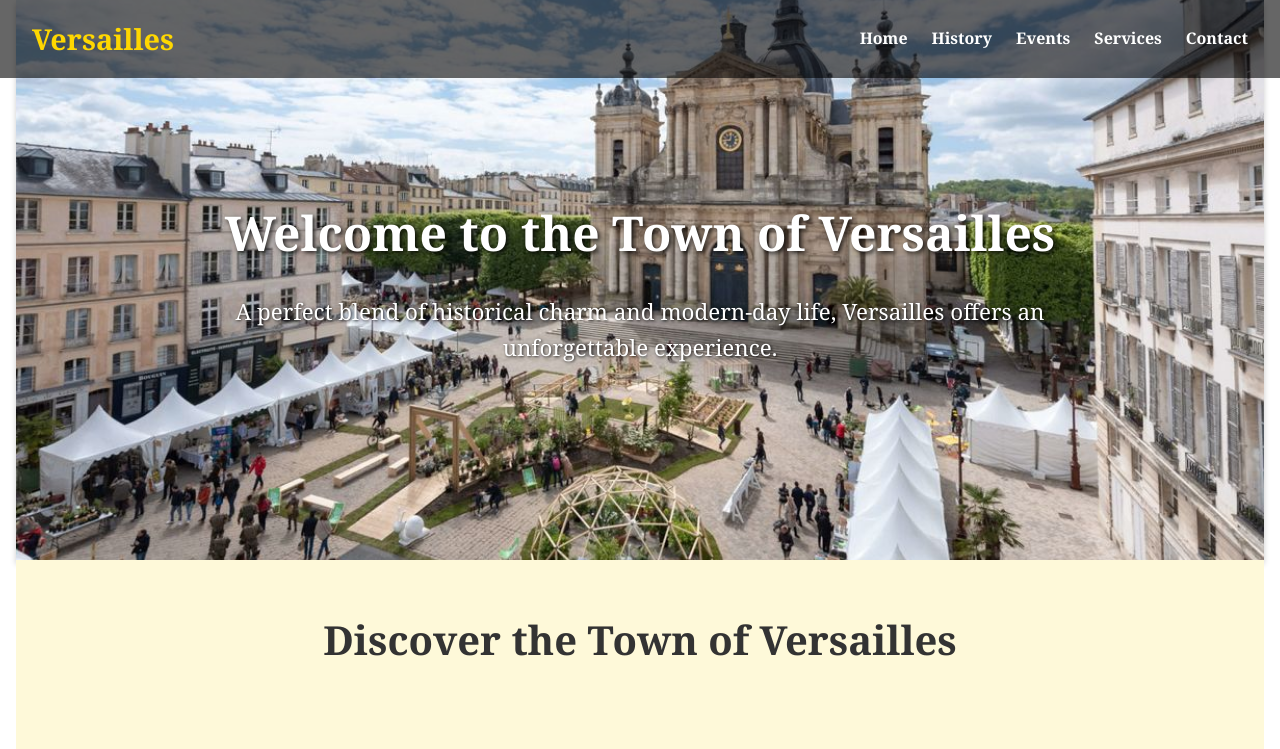
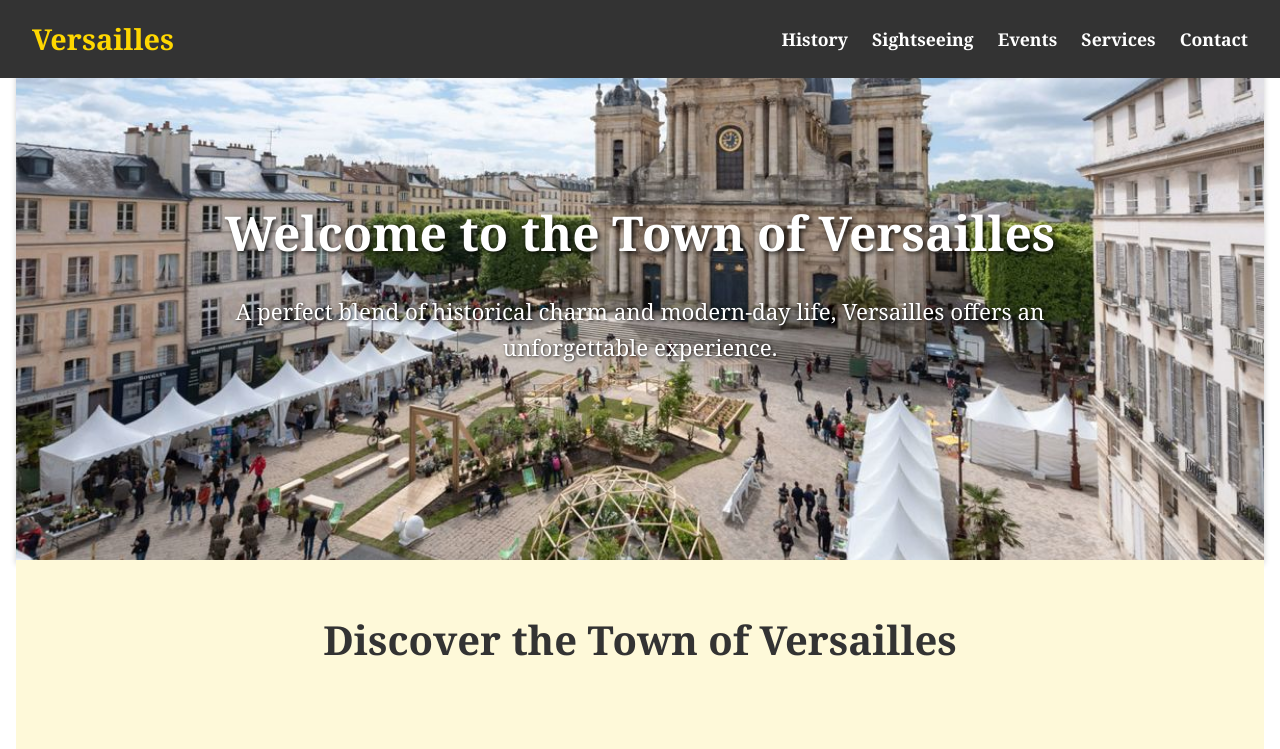
Before and after one commit to Mehdii90/WebDesign-project, a plain HTML site: page pages/sightseeing.html in a window 1280 px wide. Shown: the top 749 px of the page. Drawn offline with Linux system fonts and the light colour scheme.

Commit message:
Unifying headers

```diff
--- a/pages/assets/css/contact.css
+++ b/pages/assets/css/contact.css
@@ -28,26 +28,28 @@ body {
     align-items: center;
 }
 
-nav .logo {
+.logo {
     font-size: 1.8em;
     font-weight: bold;
+    text-decoration: none;
     color: #ffd700;
 }
 
-nav .nav-links {
+.nav-links {
     list-style: none;
     display: flex;
     gap: 1.5em;
 }
 
-nav .nav-links a {
+a {
     text-decoration: none;
     color: #fff;
     font-weight: bold;
     transition: color 0.3s;
+    font-size: 1.1em;
 }
 
-nav .nav-links a:hover {
+a:hover {
     color: #ffd700;
 }
 
--- a/pages/assets/css/history.css
+++ b/pages/assets/css/history.css
@@ -12,7 +12,7 @@ body {
     padding: 0 1em;
 }
 
-header {
+.header {
     width: 100%;
     position: fixed;
     top: 0;
@@ -20,35 +20,36 @@ header {
     z-index: 1000;
 }
 
-nav {
-    width: 100%; /*takes the full screen width */
+.header-nav {
     padding: 1em 2em;
-    background: rgba(0, 0, 0, 0.6); /* Semi-transparent black */
+    background: #333; /* Semi-transparent black */
     display: flex;
     justify-content: space-between;
     align-items: center;
 }
 
-nav .logo {
+.logo {
     font-size: 1.8em;
     font-weight: bold;
+    text-decoration: none;
     color: #ffd700;
 }
 
-nav .nav-links {
+.nav-links {
     list-style: none;
     display: flex;
     gap: 1.5em;
 }
 
-nav .nav-links a {
+a {
     text-decoration: none;
     color: #fff;
     font-weight: bold;
     transition: color 0.3s;
+    font-size: 1.1em;
 }
 
-nav .nav-links a:hover {
+a:hover {
     color: #ffd700;
 }
 
--- a/pages/assets/css/sightseeing.css
+++ b/pages/assets/css/sightseeing.css
@@ -12,7 +12,7 @@ body {
     padding: 0 1em;
 }
 
-header {
+.header {
     width: 100%;
     position: fixed;
     top: 0;
@@ -20,35 +20,36 @@ header {
     z-index: 1000;
 }
 
-nav {
-    width: 100%; /*takes the full screen width */
+.header-nav {
     padding: 1em 2em;
-    background: rgba(0, 0, 0, 0.6); /* Semi-transparent black */
+    background: #333; /* Semi-transparent black */
     display: flex;
     justify-content: space-between;
     align-items: center;
 }
 
-nav .logo {
+.logo {
     font-size: 1.8em;
     font-weight: bold;
+    text-decoration: none;
     color: #ffd700;
 }
 
-nav .nav-links {
+.nav-links {
     list-style: none;
     display: flex;
     gap: 1.5em;
 }
 
-nav .nav-links a {
+a {
     text-decoration: none;
     color: #fff;
     font-weight: bold;
     transition: color 0.3s;
+    font-size: 1.1em;
 }
 
-nav .nav-links a:hover {
+a:hover {
     color: #ffd700;
 }
 
--- a/pages/sightseeing.html
+++ b/pages/sightseeing.html
@@ -8,18 +8,18 @@
     <link rel="stylesheet" href="assets/css/sightseeing.css">
 </head>
 <body>
-    <header>
-        <nav>
-            <div class="logo">Versailles</div>
+    <div class="header">
+        <nav class="header-nav">
+            <a href="../index.html" class="logo">Versailles</a>
             <ul class="nav-links">
-                <li><a href="../index.html">Home</a></li>
                 <li><a href="history.html">History</a></li>
+                <li><a href="sightseeing.html">Sightseeing</a></li>
                 <li><a href="events.html">Events</a></li>
                 <li><a href="services.html">Services</a></li>
                 <li><a href="contact.html">Contact</a></li>
             </ul>
         </nav>
-    </header>
+    </div>
 
     <main>
         <section class="intro">
```
Also changed, not shown: pages/contact.html (+2 -2 lines), pages/history.html (+5 -5 lines).
